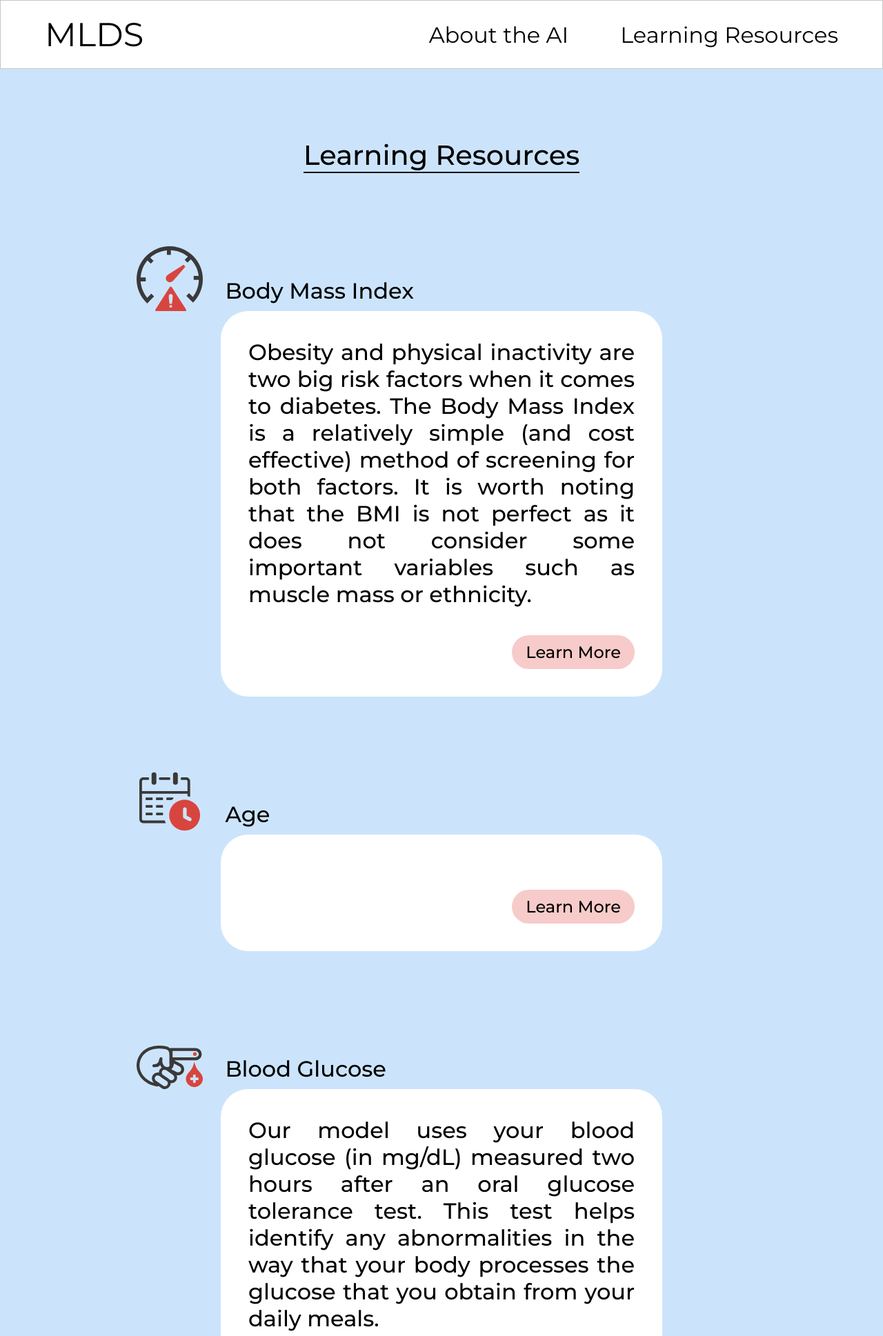
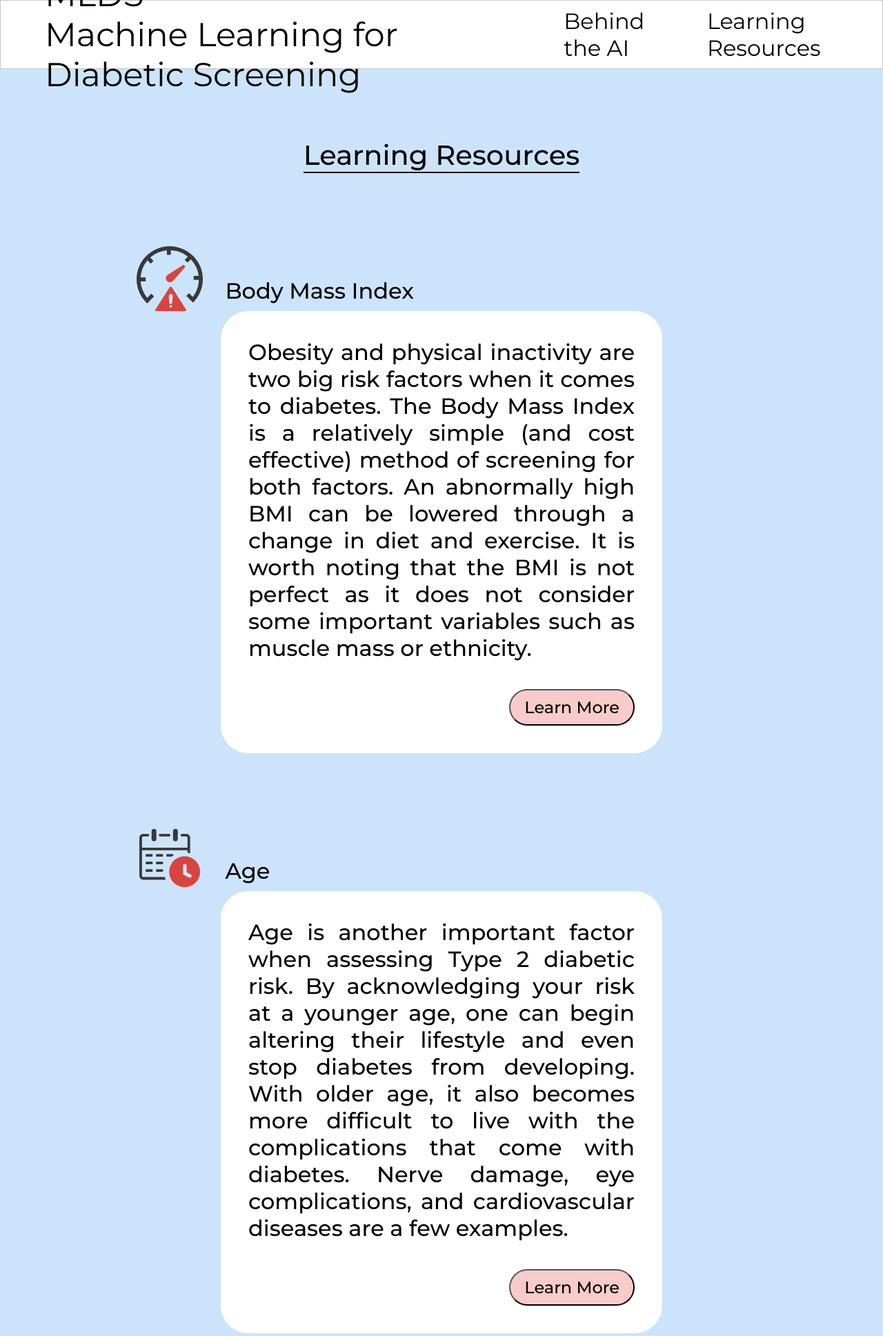
Before and after one commit to stefan-wei/MLDS, a Flask app: page /learn in a window 1280 px wide. Shown: the top 1937 px of the page at 69% size. Run offline with Flask 2, Linux system fonts and the light colour scheme.

Commit message:
Update learn.html

```diff
--- a/templates/learn.html
+++ b/templates/learn.html
@@ -11,9 +11,10 @@
 
     <!-- THIS IS THE HEADER -->
   <div class='header'>
-    <div class='title' ><a href="{{ url_for('index') }}">MLDS</a></div>
+    <div class='title' ><a href="{{ url_for('index') }}">MLDS</a>
+      <div class='titledisc'>Machine Learning for Diabetic Screening</div></div>
     <div class='headerlinks'>
-      <div class='headerlink'><a href="{{ url_for('ai') }}">About the AI</a></div>
+      <div class='headerlink'><a href="{{ url_for('ai') }}">Behind the AI</a></div>
       <div class='headerlink'><a href="{{ url_for('learn') }}">Learning Resources</a></div>
     </div>
   </div>
@@ -28,14 +29,13 @@
     <div class='cardtitle'>Body Mass Index</div>
   </div>
   <div class='cardbackground'>
-    <div class='cardtext'>Obesity and physical inactivity are two big risk factors when it comes to diabetes. The Body Mass Index is a relatively simple (and cost effective) method of screening for  both factors. It is worth noting that the BMI is not perfect as it does not consider some important variables such as muscle mass or ethnicity.  </div>
+    <div class='cardtext'>Obesity and physical inactivity are two big risk factors when it comes to diabetes. The Body Mass Index is a relatively simple (and cost effective) method of screening for  both factors. An abnormally high BMI can be lowered through a change in diet and exercise. It is worth noting that the BMI is not perfect as it does not consider some important variables such as muscle mass or ethnicity.  </div>
     <div class='cardbutcont'>
-        <div class='cardbutton'>
-          Learn More
-        </div>
+      <button type="button" class='cardbutton'>
+        <a href='https://www.cdc.gov/healthyweight/assessing/bmi/adult_bmi/index.html'>Learn More</a>
+      </button>
     </div>
   </div>
-
 
 
     <div class='titicon'>
@@ -43,11 +43,11 @@
       <div class='cardtitle'>Age</div>
     </div>
     <div class='cardbackground'>
-      <div class='cardtext'></div>
+      <div class='cardtext'>Age is another important factor when assessing Type 2 diabetic risk. By acknowledging your risk at a younger age, one can begin altering their lifestyle and even stop diabetes from developing. With older age, it also becomes more difficult to live with the complications that come with diabetes. Nerve damage, eye complications, and cardiovascular diseases are a few examples.</div>
       <div class='cardbutcont'>
-          <div class='cardbutton'>
-            Learn More
-          </div>
+          <button type="button" class='cardbutton'>
+            <a href='https://care.diabetesjournals.org/content/35/12/2650'>Learn More</a>
+          </button>
       </div>
     </div>
 
@@ -58,11 +58,11 @@
       <div class='cardtitle'>Blood Glucose</div>
     </div>
     <div class='cardbackground'>
-      <div class='cardtext'>Our model uses your blood glucose (in mg/dL) measured two hours after an oral glucose tolerance test. This test helps identify any abnormalities in the way that your body processes the glucose that you obtain from your daily meals.</div>
+      <div class='cardtext'>Our model uses your blood glucose (in mg/dL) measured two hours after an oral glucose tolerance test. This test helps identify any abnormalities in the way that your body processes the glucose that you obtain from your daily meals. Abnormally high blood sugar can be treated with exercise, a healthy diet, and medications.</div>
       <div class='cardbutcont'>
-          <div class='cardbutton'>
-            Learn More
-          </div>
+        <button type="button" class='cardbutton'>
+          <a href='https://www.mayoclinic.org/diseases-conditions/diabetes/diagnosis-treatment/drc-20371451'>Learn More</a>
+        </button>
       </div>
     </div>
 
@@ -73,13 +73,15 @@
       <div class='cardtitle'>Blood Pressure</div>
     </div>
     <div class='cardbackground'>
-      <div class='cardtext'>Your diastolic blood pressure (the bottom number) is the pressure present in the arteries when your heart rests in between beats. Diabetes can damage your arteries, causing them to harden in a condition known as atherosclerosis. This has the potential to cause high blood pressure which can lead to more serious conditions such as heart attack and kidney failure if left untreated.</div>
+      <div class='cardtext'>Your diastolic blood pressure (the bottom number) is the pressure present in the arteries when your heart rests in between beats. Diabetes can damage your arteries, causing them to harden in a condition known as atherosclerosis. This has the potential to cause high blood pressure which can lead to more serious conditions such as heart attack and kidney failure if left untreated. To manage high blood pressure, make sure that you avoid a high sodium diet while also following the treatment listed above.</div>
       <div class='cardbutcont'>
-          <div class='cardbutton'>
-            Learn More
-          </div>
+        <button type="button" class='cardbutton'>
+          <a href='https://www.hopkinsmedicine.org/health/conditions-and-diseases/diabetes/diabetes-and-high-blood-pressure'>Learn More</a>
+        </button>
       </div>
   </div>
 
 
 </div>
+</body>
+</html>
```
